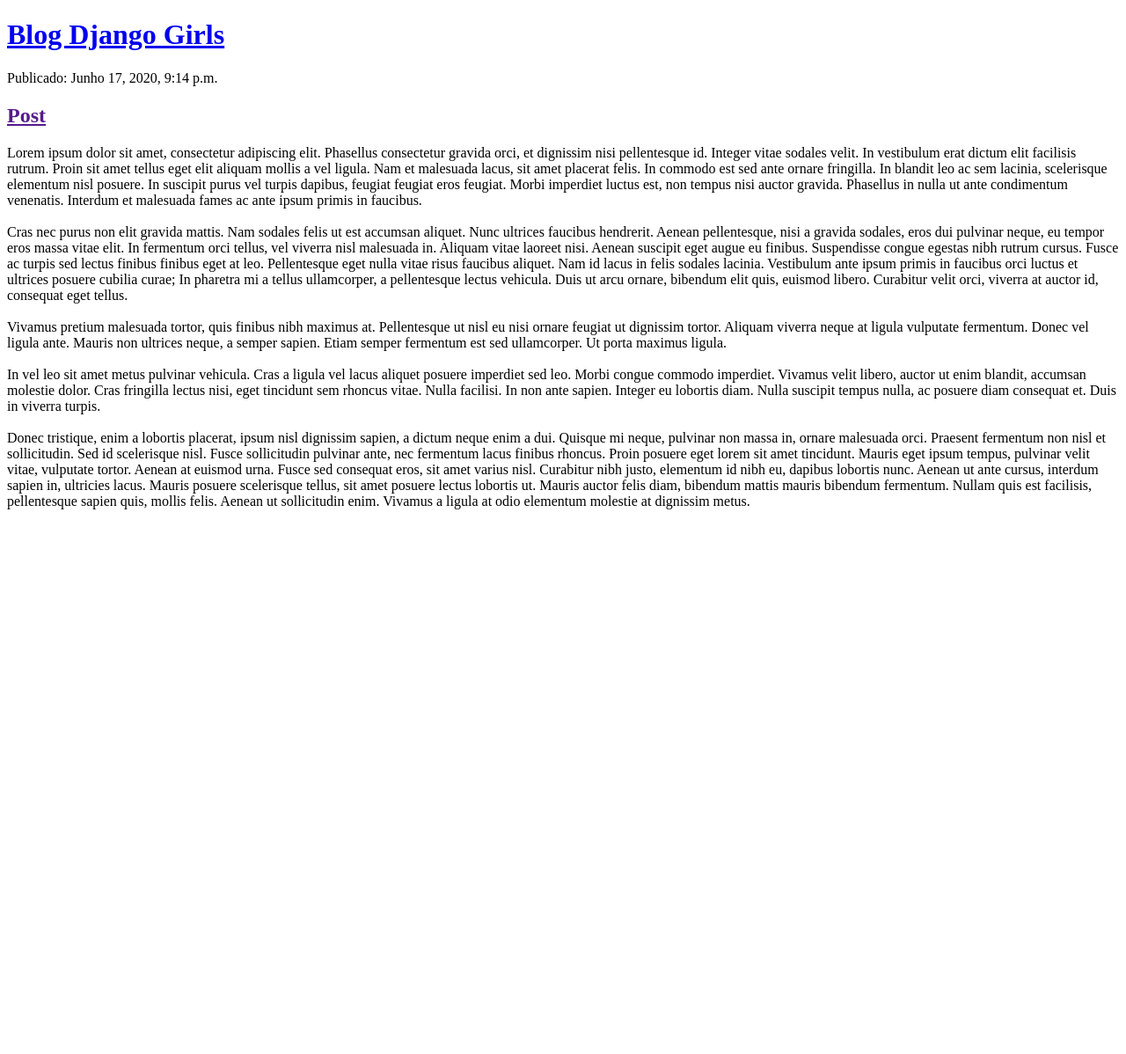
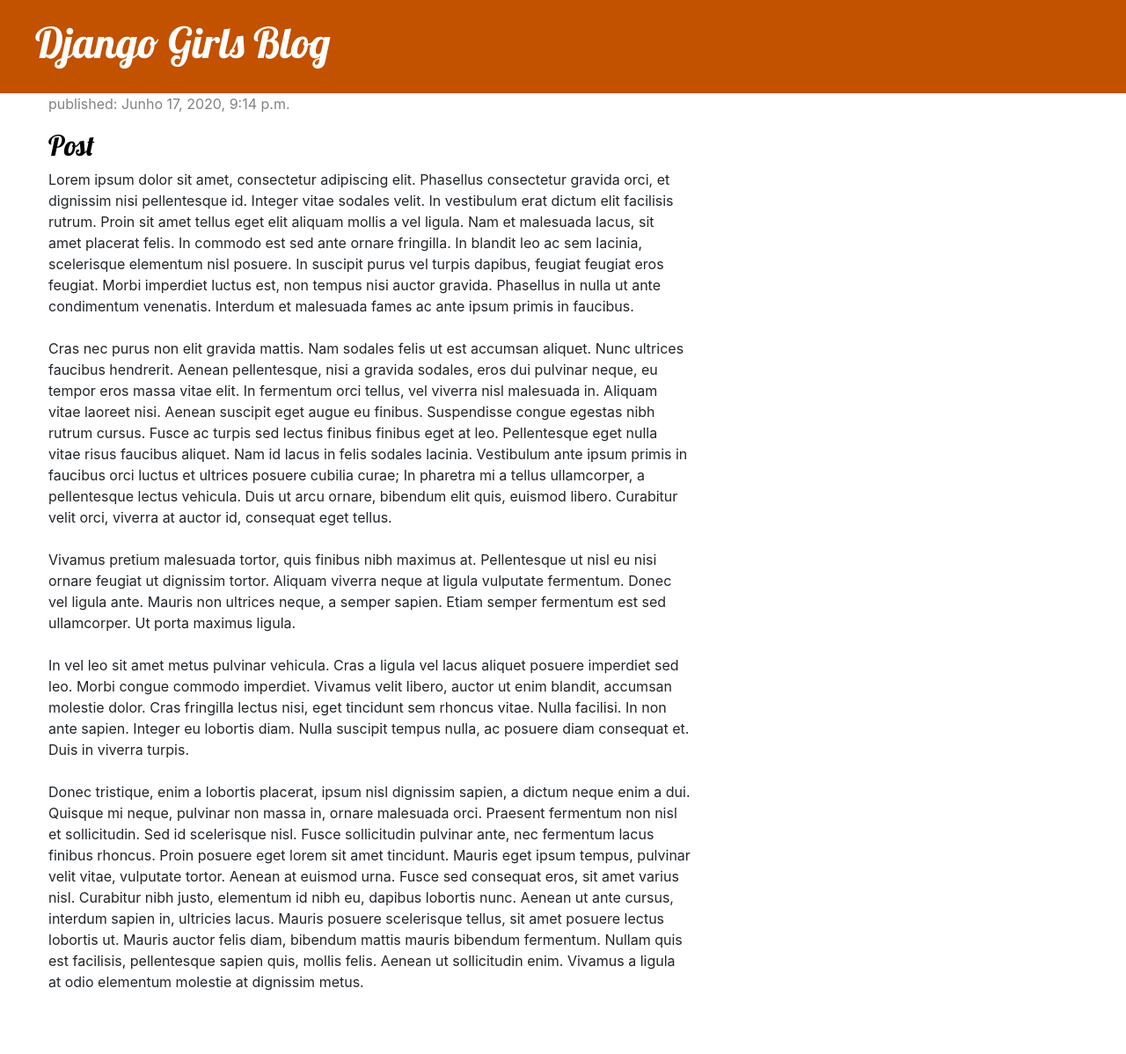
Before and after one commit to MarcosAntonioSoares/DjangoGirlsBlog, a Django app: page / in a window 1280 px wide. Shown: the whole page at 88% size. Before the commit the page ends 579 px from the top, so only its background shows below. Run offline with Django 3.2, Linux system fonts and the light colour scheme; data comes from the database, SQL or seed files in the repository; some libraries are stand-ins or nearby versions.

Commit message:
Ajuste Layout

```diff
--- /dev/null
+++ b/blog/static/css/blog.css
@@ -0,0 +1,62 @@
+h1 a,
+h2 a {
+    color: #C25100;
+    font-family: 'Lobster';
+}
+
+.page-header {
+    background-color: #C25100;
+    margin-top: 0;
+    padding: 20px 20px 20px 40px;
+}
+
+.page-header h1,
+.page-header h1 a,
+.page-header h1 a:visited,
+.page-header h1 a:active {
+    color: #ffffff;
+    font-size: 36pt;
+    text-decoration: none;
+}
+
+.content {
+    margin-left: 40px;
+}
+
+h1,
+h2,
+h3,
+h4 {
+    font-family: 'Lobster', cursive;
+}
+
+.date {
+    color: #828282;
+}
+
+.save {
+    float: right;
+}
+
+.post-form textarea,
+.post-form input {
+    width: 100%;
+}
+
+.top-menu,
+.top-menu:hover,
+.top-menu:visited {
+    color: #ffffff;
+    float: right;
+    font-size: 26pt;
+    margin-right: 20px;
+}
+
+.post {
+    margin-bottom: 70px;
+}
+
+.post h2 a,
+.post h2 a:visited {
+    color: #000000;
+}
--- a/blog/templates/blog/post_list.html
+++ b/blog/templates/blog/post_list.html
@@ -1,23 +1,47 @@
+{% load static %}
 <!DOCTYPE html>
 <html lang="en">
 
 <head>
     <meta charset="UTF-8">
-    <meta name="viewport" content="width=device-width, initial-scale=1.0">
+    <meta name="viewport" content="width=device-width, initial-scale=1, shrink-to-fit=no">
+
+    <link rel="stylesheet" href="https://stackpath.bootstrapcdn.com/bootstrap/4.5.0/css/bootstrap.min.css"
+        integrity="sha384-9aIt2nRpC12Uk9gS9baDl411NQApFmC26EwAOH8WgZl5MYYxFfc+NcPb1dKGj7Sk" crossorigin="anonymous">
+    <link rel="stylesheet" href="{% static 'css/blog.css' %}">
+    <link href="//fonts.googleapis.com/css?family=Lobster&subset=latin,latin-ext" rel="stylesheet" type="text/css">
     <title>Página Inicial</title>
 </head>
 
 <body>
-    <div>
-        <h1><a href="/">Blog Django Girls</a></h1>
+    <div class="page-header">
+        <h1><a href="/">Django Girls Blog</a></h1>
     </div>
-    {% for post in posts %}
-    <div>
-        <p>Publicado: {{ post.published_date }}</p>
-        <h2><a href="">{{ post.title }}</a></h2>
-        <p>{{ post.text|linebreaksbr }}</p>
+    <div class="content container">
+        <div class="row">
+            <div class="col-md-8">
+                {% for post in posts %}
+                <div class="post">
+                    <div class="date">
+                        <p>published: {{ post.published_date }}</p>
+                    </div>
+                    <h2><a href="">{{ post.title }}</a></h2>
+                    <p>{{ post.text|linebreaksbr }}</p>
+                </div>
+                {% endfor %}
+            </div>
+        </div>
     </div>
-    {% endfor %}
+
+    <script src="https://code.jquery.com/jquery-3.5.1.slim.min.js"
+        integrity="sha384-DfXdz2htPH0lsSSs5nCTpuj/zy4C+OGpamoFVy38MVBnE+IbbVYUew+OrCXaRkfj" crossorigin="anonymous">
+    </script>
+    <script src="https://cdn.jsdelivr.net/npm/popper.js@1.16.0/dist/umd/popper.min.js"
+        integrity="sha384-Q6E9RHvbIyZFJoft+2mJbHaEWldlvI9IOYy5n3zV9zzTtmI3UksdQRVvoxMfooAo" crossorigin="anonymous">
+    </script>
+    <script src="https://stackpath.bootstrapcdn.com/bootstrap/4.5.0/js/bootstrap.min.js"
+        integrity="sha384-OgVRvuATP1z7JjHLkuOU7Xw704+h835Lr+6QL9UvYjZE3Ipu6Tp75j7Bh/kR0JKI" crossorigin="anonymous">
+    </script>
 </body>
 
 </html>
--- a/mysite/urls.py
+++ b/mysite/urls.py
@@ -15,8 +15,10 @@
 """
 from django.contrib import admin
 from django.urls import path, include
+from django.conf import settings
+from django.conf.urls.static import static
 
 urlpatterns = [
     path("", include('blog.urls')),
     path('admin/', admin.site.urls),
-]
+] + static(settings.STATIC_URL, document_root=settings.STATIC_ROOT)
```
Also changed, not shown: 1 other file.
